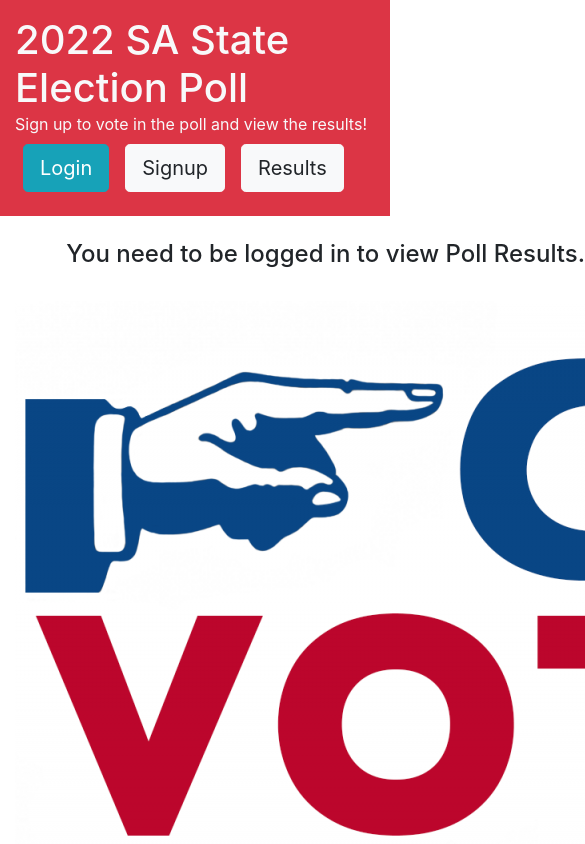
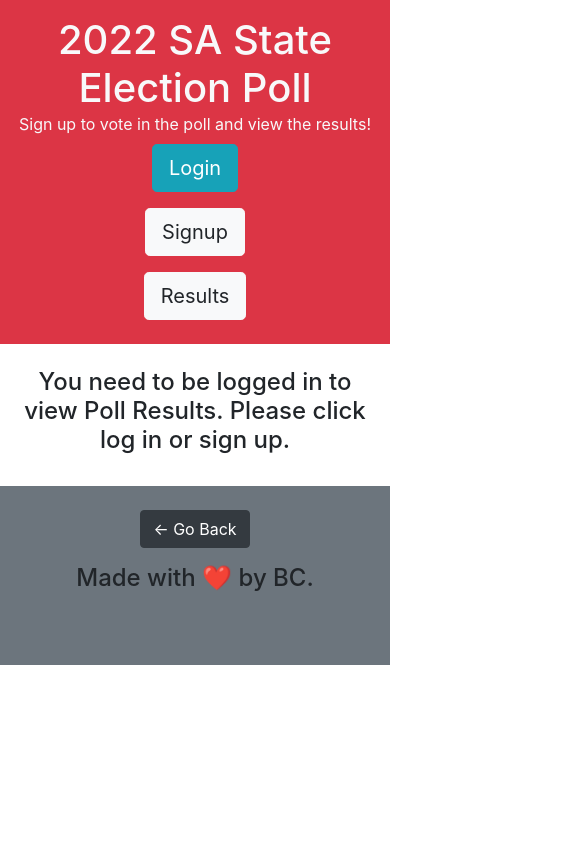
Before and after one commit to B3nj1e/MERN-Election-Poll, a React (Create React App) app in the folder client/: page /results in a window 390 px wide. Shown: the top 844 px of the page, 585 px wide, since content can reach past the window. Built offline with nearby package versions, Linux system fonts and the light colour scheme; no server answers.

Commit message:
fully functioning MVP

```diff
--- a/client/src/components/Footer/index.js
+++ b/client/src/components/Footer/index.js
@@ -25,7 +25,7 @@ const Footer = () => {
           >
             ❤️
           </span>{' '}
-          by Ben Clewer.
+          by BC.
         </h4>
       </div>
     </footer>
--- a/client/src/components/Header/index.js
+++ b/client/src/components/Header/index.js
@@ -9,15 +9,15 @@ const Header = () => {
     Auth.logout();
   };
   return (
-    <header className="header bg-danger md-bg-primary text-light mb-4 py-3 flex-row align-center " >
+    <header className="bg-danger text-light mb-4 py-3 flex-row align-center " >
       <div className="container flex-row justify-space-between-lg justify-center align-center">
-        <div>
+        <div id="title">
           <Link className="text-light" to="/">
             <h1 className="m-0">2022 SA State Election Poll</h1>
           </Link>
 
         </div>
-        <div>
+        <div id="navbuttons">
           {Auth.loggedIn() ? (
             <>
               <span>Hey {Auth.getProfile().data.username}!</span>
@@ -49,4 +49,6 @@ const Header = () => {
   );
 };
 
+
+
 export default Header;
--- a/client/src/index.css
+++ b/client/src/index.css
@@ -16,21 +16,22 @@
   background-repeat: no-repeat;
 }
 
-#results {
+#chart {
   display: flex;
   width: 70%;
 }
 
-#results-container {
+#results {
   display: flex;
   flex-direction: column;
   align-items: center;
   text-align: center;
+  flex-wrap: wrap;
 }
 
 .parent {
   display: flex;
-  /* flex-direction: column; */
+  flex-direction: column;
   justify-content: space-evenly;
   align-items: center;
   text-align: center;
@@ -38,8 +39,38 @@
   max-width: 100%;
 }
 
-@media (max-width: 767.98px) {
-  .header {
-    background: bg-danger;
+@media screen and (max-width: 1030px) {
+  #govote {
+    display: flex;
+    background-image: none;
+    height: auto;
+    width: auto;
   }
- }
+}
+
+@media screen and (max-width: 600px) {
+  #govote {
+    display: flex;
+    background-image: none;
+    height: auto;
+    width: auto;
+  }
+
+  #navbuttons {
+    display: flex;
+    flex-direction: column;
+    justify-content: space-evenly;
+    align-items: center;
+    text-align: center;
+    flex-wrap: wrap;
+  }
+
+  #title {
+    text-align: center;
+  }
+
+  header {
+    background-color: aqua;
+  }
+
+}
--- a/client/src/pages/Login.js
+++ b/client/src/pages/Login.js
@@ -49,7 +49,7 @@ const Login = (props) => {
             {data ? (
               <p>
                 Success! You may now head{' '}
-                <Link to="/">back to the homepage.</Link>
+                <Link to="/results">back to the homepage.</Link>
               </p>
             ) : (
               <form onSubmit={handleFormSubmit}>
```
